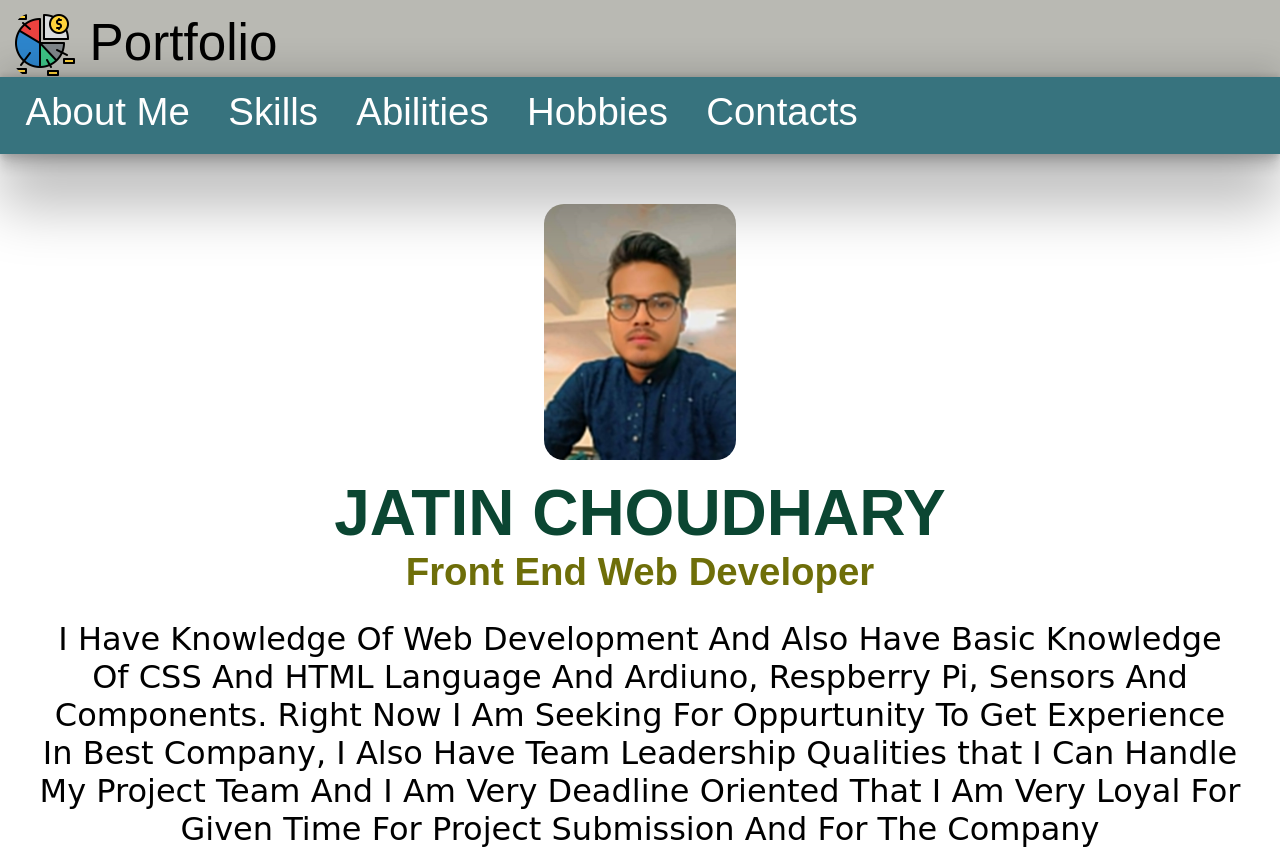
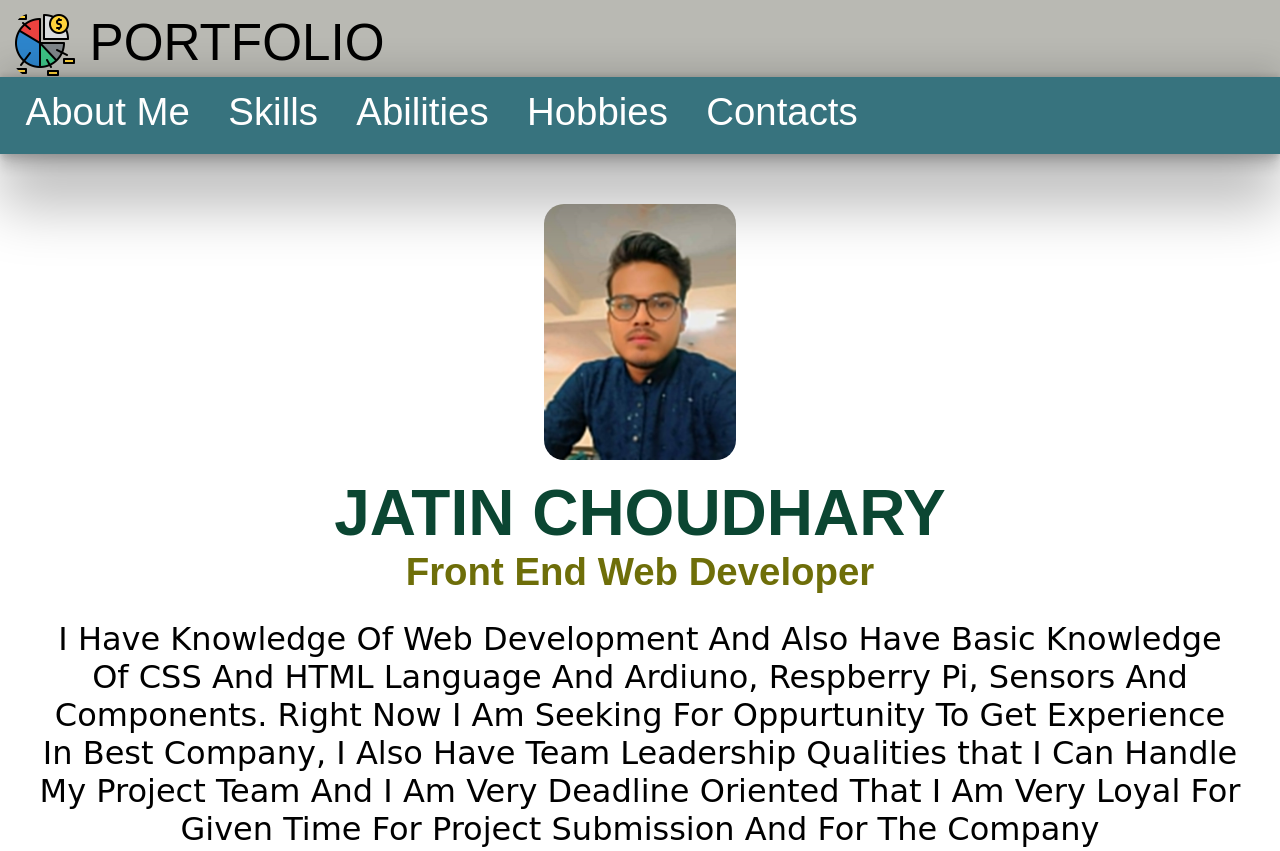
Before and after one commit to jack27max/myportfolio, a plain HTML site: page index.html in a window 1280 px wide. Shown: the top 851 px of the page. Drawn offline with Linux system fonts and the light colour scheme; a web font is replaced by a local one.

Commit message:
Update index.html

```diff
--- a/index.html
+++ b/index.html
@@ -14,7 +14,7 @@
 
 <body>
     <div class="mhead">
-       <img src="pie-chart.png" height="70px" width="70px"> <p class="headtext">Portfolio</p>
+       <img src="pie-chart.png" height="70px" width="70px"> <p class="headtext">PORTFOLIO</p>
     </div>
     <header>
         <nav>
```
